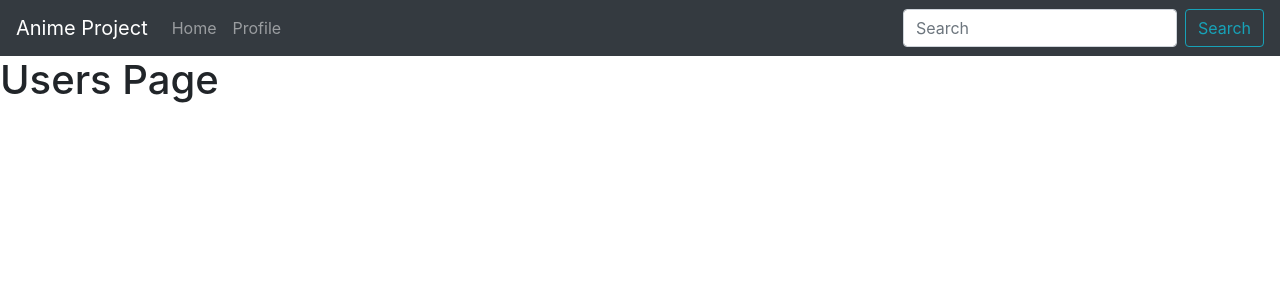
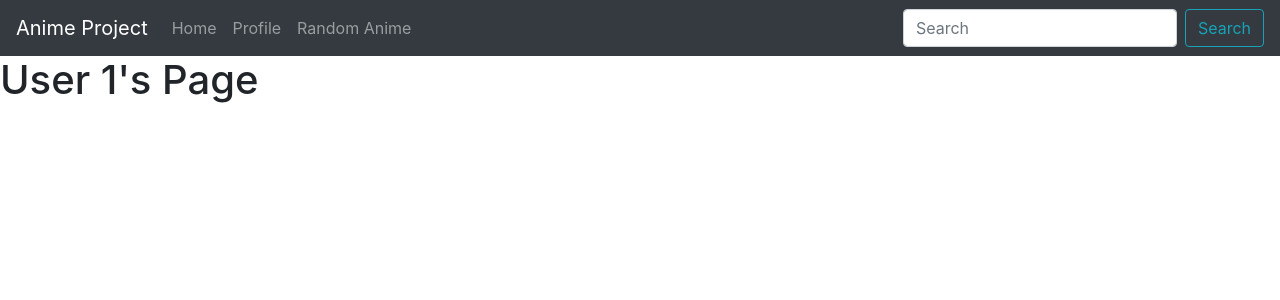
Before and after one commit to viviantom0506/ttp-capstone-FE, a React (Create React App) app: page /users/1 in a window 1280 px wide. Shown: the top 300 px of the page. Built offline with nearby package versions, Linux system fonts and the light colour scheme; no server answers.

Commit message:
random button now works correctly

```diff
--- a/src/components/containers/NavBarContainer.js
+++ b/src/components/containers/NavBarContainer.js
@@ -25,15 +25,13 @@ class NavBarContainer extends Component {
   };
 
   handleSubmit = (event) => {
-    console.log(this.state.keyword);
+    this.props.searchAnime(this.state.keyword);
     this.setState({ returnResults: true });
-    this.props.searchAnime(this.state.keyword);
   };
 
   render() {
     console.log("props.results => ", this.props.results);
     if (this.state.returnResults === true) {
-      this.setState({ returnResults: false });
       return (
         <Redirect
           to={{
--- a/src/components/containers/UsersPageContainer.js
+++ b/src/components/containers/UsersPageContainer.js
@@ -3,7 +3,8 @@ import UsersPageView from "../views/UsersPageView";
 
 class UsersPageContainer extends Component {
   render() {
-    return <UsersPageView />;
+    const paramsId = this.props.match.params.id;
+    return <UsersPageView id={paramsId} />;
   }
 }
 
--- a/src/components/views/NavBarView.js
+++ b/src/components/views/NavBarView.js
@@ -1,8 +1,11 @@
 import React from "react";
-import { Link } from "react-router-dom";
+import { Router, Link } from "react-router-dom";
 import { Navbar, Nav, Form, FormControl, Button } from "react-bootstrap";
 
+//const randomMonth = months[Math.floor(Math.random() * months.length)]; RANDOM ELEMENT EXAMPLE
 const NavBarView = (props) => {
+  const randomAnime = Math.floor(Math.random() * (500 - 1)) + 1;
+
   return (
     <Navbar bg="dark" variant="dark">
       <Link to="/">
@@ -11,6 +14,7 @@ const NavBarView = (props) => {
       <Nav className="mr-auto">
         <Nav.Link href="/">Home</Nav.Link>
         <Nav.Link href="/users/:id">Profile</Nav.Link>
+        <Nav.Link href={`/${randomAnime}`}>Random Anime</Nav.Link>
       </Nav>
       <Form inline onSubmit={props.handleSubmit}>
         <FormControl
--- a/src/components/views/SearchResultsView.js
+++ b/src/components/views/SearchResultsView.js
@@ -1,5 +1,6 @@
 import React from "react";
 import NavBarContainer from "../containers/NavBarContainer";
+import NavBarView from "../views/NavBarView";
 import { Image, Container } from "react-bootstrap";
 import { Link } from "react-router-dom";
 import "./SearchResults.css";
--- a/src/components/views/UsersPageView.js
+++ b/src/components/views/UsersPageView.js
@@ -1,11 +1,12 @@
 import React from "react";
 import NavBarContainer from "../containers/NavBarContainer";
+import { Route } from "react-router-dom";
 
 function UsersPageView(props) {
   return (
     <div>
       <NavBarContainer />
-      <h1>Users Page</h1>
+      <h1>User {props.id}'s Page</h1>
     </div>
   );
 }
```
